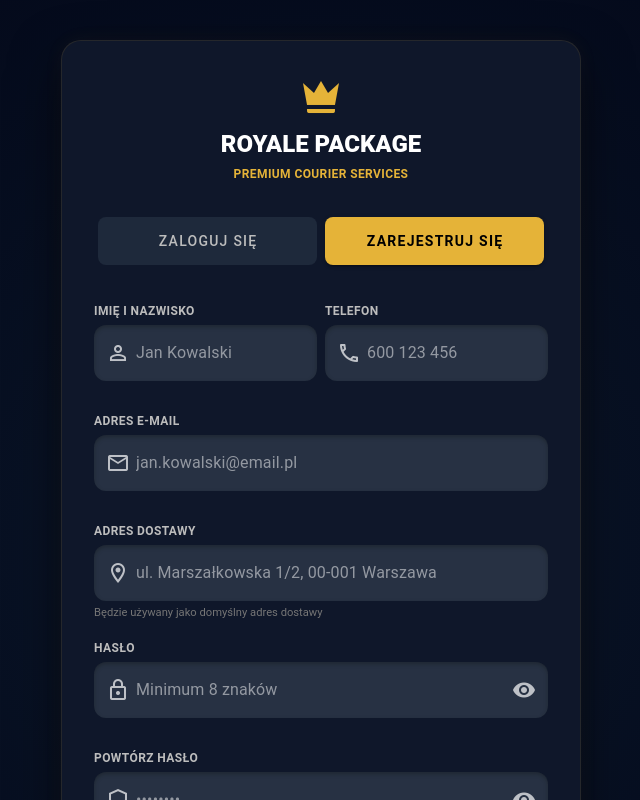
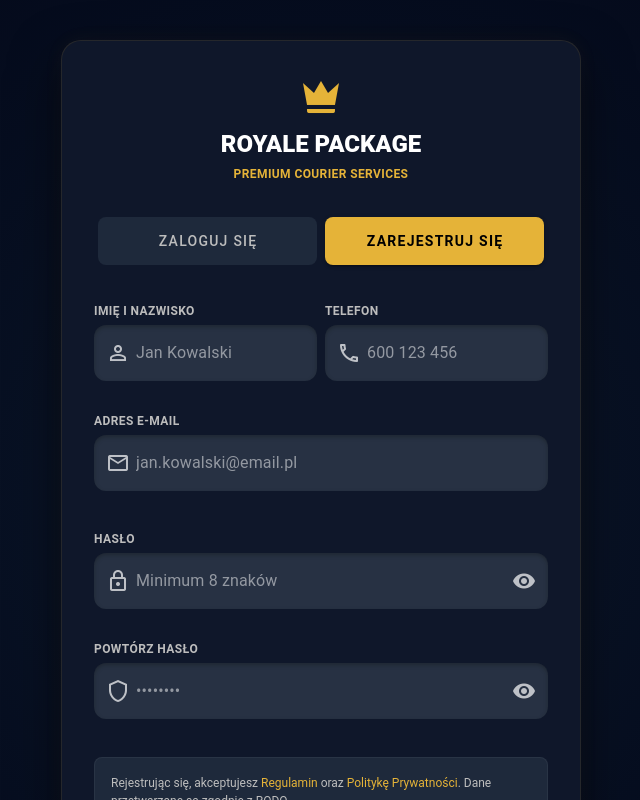
Before and after one commit to Cisaaaa/RoyalePackage, a Vue app in the folder frontend/: page /dashboard in a window 1280 px wide. Shown: the top 800 px of the page, without its empty margins (319-959 px from the left). Built offline with nearby package versions, Linux system fonts and the light colour scheme.

Commit message:
fix: usuniecie pola adresu dostawy z formularza rejestracji

```diff
--- a/frontend/src/components/LoginForm.vue
+++ b/frontend/src/components/LoginForm.vue
@@ -36,11 +36,7 @@
           </v-row>
 
           <p class="text-caption text-grey-lighten-1 mb-1 font-weight-bold text-uppercase">Adres E-mail</p>
-          <v-text-field v-model="email" :rules="[rules.required, rules.email]" prepend-inner-icon="mdi-email-outline" placeholder="jan.kowalski@email.pl" variant="solo-filled" bg-color="#1E293B" color="#E5B338" base-color="transparent" required class="mb-2 custom-input"></v-text-field>
-
-          <p class="text-caption text-grey-lighten-1 mb-1 font-weight-bold text-uppercase">Adres Dostawy</p>
-          <v-text-field v-model="address" :rules="[rules.required]" prepend-inner-icon="mdi-map-marker-outline" placeholder="ul. Marszałkowska 1/2, 00-001 Warszawa" variant="solo-filled" bg-color="#1E293B" color="#E5B338" base-color="transparent" class="custom-input hide-bottom-space"></v-text-field>
-          <p class="text-grey-darken-1 mb-4 mt-1" style="font-size: 0.7rem;">Będzie używany jako domyślny adres dostawy</p>
+          <v-text-field v-model="email" :rules="[rules.required, rules.email]" prepend-inner-icon="mdi-email-outline" placeholder="jan.kowalski@email.pl" variant="solo-filled" bg-color="#1E293B" color="#E5B338" base-color="transparent" required class="mb-4 custom-input"></v-text-field>
 
           <p class="text-caption text-grey-lighten-1 mb-1 font-weight-bold text-uppercase">Hasło</p>
           <v-text-field v-model="password" :rules="[rules.required, rules.passwordLength]" prepend-inner-icon="mdi-lock-outline" placeholder="Minimum 8 znaków" :type="showPassword ? 'text' : 'password'" :append-inner-icon="showPassword ? 'mdi-eye-off' : 'mdi-eye'" @click:append-inner="showPassword = !showPassword" variant="solo-filled" bg-color="#1E293B" color="#E5B338" base-color="transparent" required class="mb-2 custom-input"></v-text-field>
@@ -87,23 +83,19 @@ import axios from 'axios';
 const emit = defineEmits(['login-success']);
 
 const isLoginMode = ref(false);
-const isFormValid = ref(false); // Zmienna śledząca czy formularz jest bezbłędny
+const isFormValid = ref(false);
 
 const email = ref('');
 const password = ref('');
 const confirmPassword = ref('');
 const fullName = ref('');
 const phone = ref('');
-const address = ref('');
 const showPassword = ref(false);
 const showConfirmPassword = ref(false);
 const message = ref('');
 const isError = ref(false);
 const isLoading = ref(false);
 
-// ==========================================
-// MOZG WALIDACJI (REGUŁY)
-// ==========================================
 const rules = {
   required: (v: string) => !!v || 'To pole jest wymagane',
   email: (v: string) => /.+@.+\..+/.test(v) || 'Wpisz poprawny adres e-mail (np. jan@test.pl)',
@@ -112,18 +104,16 @@ const rules = {
   phone: (v: string) => /^[0-9\s\-\+]{9,15}$/.test(v) || 'Wpisz poprawny numer telefonu'
 };
 
-// Funkcja do czyszczenia formularza przy zmianie trybu Logowanie/Rejestracja
 const switchMode = (toLogin: boolean) => {
   isLoginMode.value = toLogin;
   message.value = '';
   isError.value = false;
-  // Czyścimy hasła przy przełączaniu zakładek ze względów bezpieczeństwa
   password.value = '';
   confirmPassword.value = '';
 };
 
 const handleSubmit = async () => {
-  if (!isFormValid.value) return; // Podwójne zabezpieczenie przed kliknięciem
+  if (!isFormValid.value) return;
 
   isLoading.value = true;
   message.value = '';
@@ -198,7 +188,6 @@ const handleSubmit = async () => {
   box-shadow: inset 0 2px 4px rgba(0,0,0,0.3) !important;
 }
 
-/* Dostosowanie odstępu na błędy pod inputem */
 .custom-input :deep(.v-messages) {
   padding-left: 4px;
   opacity: 1 !important;
```
